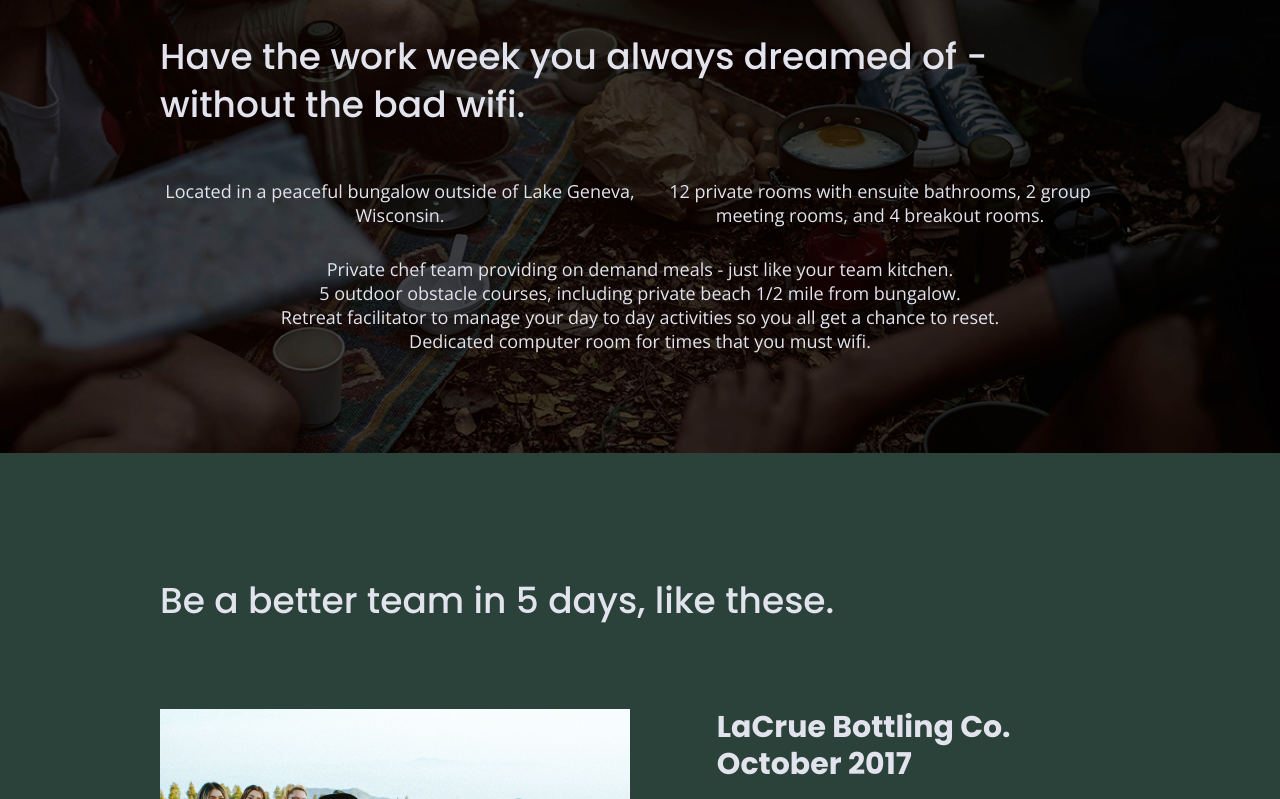
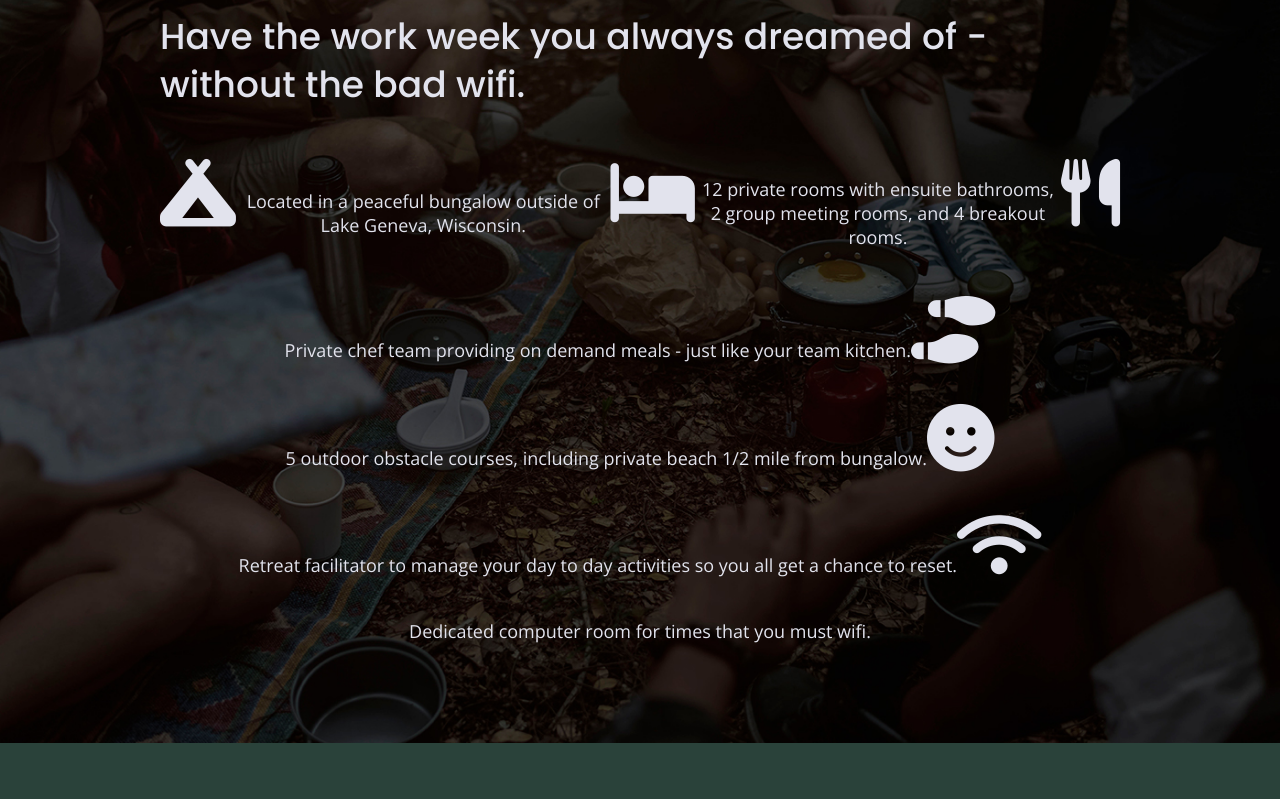
Before and after one commit to thomas-hurrie/unplugged-retreat, a website: page index.html in a window 1280 px wide. Shown: the part 1024-1823 px from the top of the page. Drawn offline with nearby package versions, Linux system fonts and the light colour scheme.

Commit message:
Added font pack and icons

```diff
--- a/css/main.css
+++ b/css/main.css
@@ -100,14 +100,6 @@ body {
   color: #e2e3ed;
 }
 
-img {
-  width: 100%;
-}
-
-figure {
-  margin: 0;
-}
-
 ul,
 ol {
   list-style: none;
@@ -127,14 +119,22 @@ h2 {
 h3,
 h4 {
   font-family: 'Poppins', sans-serif;
-  font-weight: 500
+  font-weight: 500;
+  font-size: 1.125em;
   margin: 20px 0;
-  font-size: 1.125em;
 }
 
 p {
-  font-size: 0.875em;
+  font-size: .875em;
   line-height: 1.285em;
+}
+
+img {
+  width: 100%;
+}
+
+figure {
+  margin: 0;
 }
 
 address {
@@ -143,7 +143,7 @@ address {
 
 .content-wrapper {
   width: 90%;
-  margin: 50px 0
+  margin: 50px 0;
 }
 
    /* -------------------- Base Header - Footer Styles -------------------- */
@@ -245,8 +245,9 @@ footer .copyright {
 /* Hero Area */
 
 .hero-area {
-  background: url(../img/hero.jpg) center no-repeat #333;
+  background: url(../img/hero.jpg);
   background-size: cover;
+  background-position: center;
   min-height: 500px;
   display: flex;
   justify-content: center;
@@ -271,7 +272,7 @@ aside {
 }
 
 aside .form {
-  margin-top: 30px
+  margin-top: 30px;
 }
 
 input[type=text] {
@@ -300,8 +301,9 @@ input[type=button] {
 /* Features */
 
 .features {
-  background: url('../img/features.jpg') center no-repeat;
+  background: url('../img/features.jpg');
   background-size: cover;
+  background-position: center;
   display: flex;
   justify-content: center;
   flex-flow: row wrap;
@@ -321,6 +323,11 @@ input[type=button] {
   justify-content: center;
   align-items: center;
   flex-flow: row wrap;
+}
+
+.features i {
+	font-size: 3.75em;
+  margin-bottom: 40px;
 }
 
 .features p {
--- a/index.html
+++ b/index.html
@@ -22,6 +22,10 @@
   <link href="https://fonts.googleapis.com/css?family=Open+Sans:400,700|Poppins:500,700" rel="stylesheet">
 
   <meta name="theme-color" content="#fafafa">
+
+  <!-- Font Awesome Kit -->
+  <script src="https://kit.fontawesome.com/0d836ab99e.js" crossorigin="anonymous"></script>
+
 </head>
 
 <body>
@@ -70,25 +74,37 @@
       <h2>Have the work week you always dreamed of - without the bad wifi.</h2>
       <div class="features-items">
         <article>
-          <p class="fontawesome-icon"></p>
+          <p class="fontawesome-icon">
+            <i class="fas fa-campground"></i>
+          </p>
           <p class="features-item-description">Located in a peaceful bungalow outside of Lake Geneva, Wisconsin.</p>
         </article>
         <article>
-          <p class="fontawesome-icon"></p>
+          <p class="fontawesome-icon">
+            <i class="fas fa-bed"></i>
+          </p>
           <p class="features-item-description">12 private rooms with ensuite bathrooms, 2 group meeting rooms, and 4 breakout rooms.</p>
         </article>
-          <p class="fontawesome-icon"></p>
+          <p class="fontawesome-icon">
+            <i class="fas fa-utensils"></i>
+          </p>
           <p class="features-item-description">Private chef team providing on demand meals - just like your team kitchen.</p>
         </article>
-          <p class="fontawesome-icon"></p>
+          <p class="fontawesome-icon">
+            <i class="fas fa-shoe-prints"></i>
+          </p>
           <p class="features-item-description">5 outdoor obstacle courses, including private beach 1/2 mile from bungalow.</p>
         </article>
         </article>
-          <p class="fontawesome-icon"></p>
+          <p class="fontawesome-icon">
+            <i class="fas fa-smile"></i>
+          </p>
           <p class="features-item-description">Retreat facilitator to manage your day to day activities so you all get a chance to reset.</p>
         </article>
         </article>
-          <p class="fontawesome-icon"></p>
+          <p class="fontawesome-icon">
+            <i class="fas fa-wifi"></i>
+          </p>
           <p class="features-item-description">Dedicated computer room for times that you must wifi.</p>
         </article>
       </div>
```
Also changed, not shown: about/index.html (+4 -0 lines), faq/index.html (+4 -0 lines).
